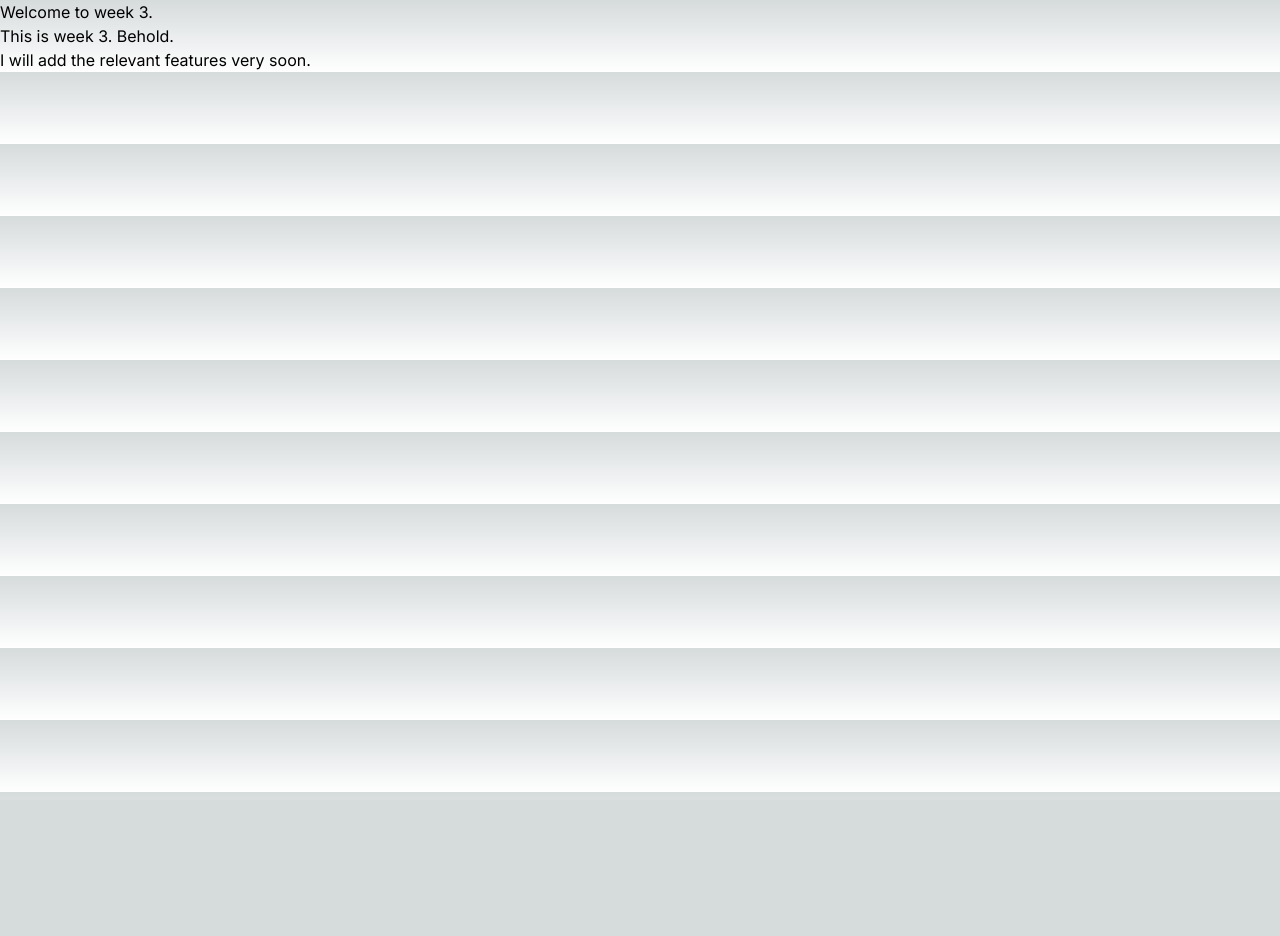
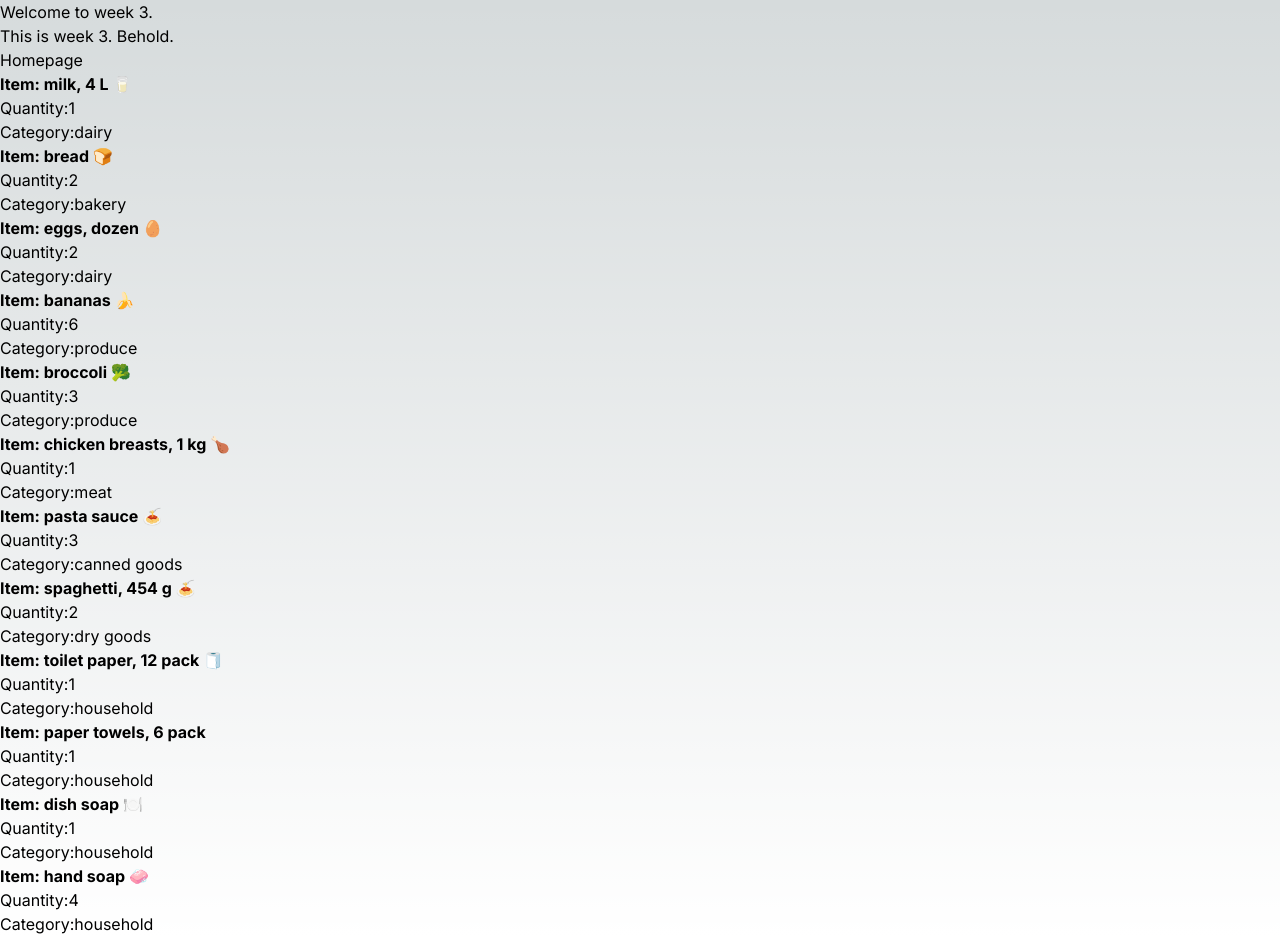
Before and after one commit to DorianLaycock/cprg306-assignments, a Next.js app: page /week3 in a window 1280 px wide. Before the commit the page ends 800 px from the top, so only its background shows below. Built offline with nearby package versions, Linux system fonts and the light colour scheme.

Commit message:
Added the relevant details for week 3 assignment

```diff
--- a/app/page.js
+++ b/app/page.js
@@ -1,11 +1,13 @@
+import Link from "next/link";
+
 export default function Page() {
   return (
   <main>
     <h1 className="text-4xl">CPRG 306 - Web Development 2 - Assignments</h1>
     <p>Name: Dorian Laycock</p>
     <p>Course Section: CPRG 306 A</p>
-    <a href ="/week2">Week 2</a>
-    <a href ="/week3">{"\n"}Week 3</a>
+    <Link href ="/week2">Week 2{"\n"}</Link>
+    <Link href ="/week3">Week 3</Link>
   </main>
   );
 }
--- a/app/week2/page.js
+++ b/app/week2/page.js
@@ -1,8 +1,11 @@
+import Link from "next/link";
+
 export default function Page() {
     return (
     <main>
         <h1>Welcome to week 2.</h1>
         <p>This is week 2. Behold.</p>
+        <Link href="/">Homepage</Link>
     </main>
     );
 }
--- a/app/week3/item-list.js
+++ b/app/week3/item-list.js
@@ -0,0 +1,139 @@
+import Item from "./item";
+
+export default function ItemList () {
+    const item1 = {
+        name: "milk, 4 L 🥛",
+        quantity: 1,
+        category: "dairy",
+    };
+
+    const item2 = {
+        name: "bread 🍞",
+        quantity: 2,
+        category: "bakery",
+    };
+
+    const item3 = {
+        name: "eggs, dozen 🥚",
+        quantity: 2,
+        category: "dairy",
+    };
+
+    const item4 = {
+        name: "bananas 🍌",
+        quantity: 6,
+        category: "produce",
+    };
+
+    const item5 = {
+        name: "broccoli 🥦",
+        quantity: 3,
+        category: "produce",
+    };
+
+    const item6 = {
+        name: "chicken breasts, 1 kg 🍗",
+        quantity: 1,
+        category: "meat",
+    };
+
+    const item7 = {
+        name: "pasta sauce 🍝",
+        quantity: 3,
+        category: "canned goods",
+    };
+
+    const item8 = {
+        name: "spaghetti, 454 g 🍝",
+        quantity: 2,
+        category: "dry goods",
+    };
+
+    const item9 = {
+        name: "toilet paper, 12 pack 🧻",
+        quantity: 1,
+        category: "household",
+    };
+
+    const item10 = {
+        name: "paper towels, 6 pack",
+        quantity: 1,
+        category: "household",
+    };
+
+    const item11 = {
+        name: "dish soap 🍽️",
+        quantity: 1,
+        category: "household",
+    };
+
+    const item12 = {
+        name: "hand soap 🧼",
+        quantity: 4,
+        category: "household",
+    };
+
+    return (
+        <>
+        <Item
+        name={item1.name}
+        quantity={item1.quantity}
+        category={item1.category} />
+
+        <Item
+        name={item2.name}
+        quantity={item2.quantity}
+        category={item2.category} />
+
+        <Item
+        name={item3.name}
+        quantity={item3.quantity}
+        category={item3.category} />
+
+        <Item
+        name={item4.name}
+        quantity={item4.quantity}
+        category={item4.category} />
+
+        <Item
+        name={item5.name}
+        quantity={item5.quantity}
+        category={item5.category} />
+
+        <Item
+        name={item6.name}
+        quantity={item6.quantity}
+        category={item6.category} />
+
+        <Item
+        name={item7.name}
+        quantity={item7.quantity}
+        category={item7.category} />
+
+        <Item
+        name={item8.name}
+        quantity={item8.quantity}
+        category={item8.category} />
+
+        <Item
+        name={item9.name}
+        quantity={item9.quantity}
+        category={item9.category} />
+
+        <Item
+        name={item10.name}
+        quantity={item10.quantity}
+        category={item10.category} />
+
+        <Item
+        name={item11.name}
+        quantity={item11.quantity}
+        category={item11.category} />
+
+        <Item
+        name={item12.name}
+        quantity={item12.quantity}
+        category={item12.category} />
+        </>
+    )
+}
--- a/app/week3/item.js
+++ b/app/week3/item.js
@@ -0,0 +1,10 @@
+export default function Item ({name, quantity, category}){
+    return (
+        <ul>
+            <li className="font-bold">Item: {name}</li>
+            <li>Quantity:{quantity}</li>
+            <li>Category:{category}</li>
+
+        </ul>
+    )
+}
--- a/app/week3/page.js
+++ b/app/week3/page.js
@@ -1,9 +1,13 @@
+import Link from "next/link";
+import ItemList from "./item-list";
+
 export default function Page() {
     return (
     <main>
         <h1>Welcome to week 3.</h1>
         <p>This is week 3. Behold.</p>
-        <p>{"\n"}I will add the relevant features very soon.</p>
+        <Link href="/">Homepage</Link>
+        <ItemList />
     </main>
     );
 }
```
